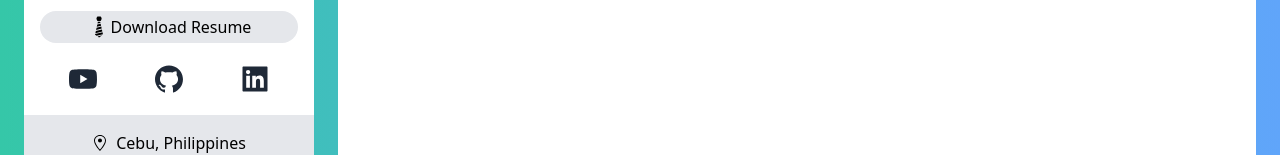
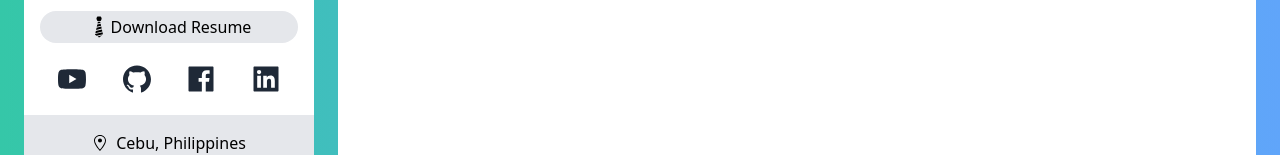
Before and after one commit to vandarrellponce/vdp-portfolio-2021, a Next.js app: page / in a window 1280 px wide. Shown: the part 441-596 px from the top of the page. Built offline with nearby package versions, Linux system fonts and the light colour scheme.

Commit message:
added facebook icon

```diff
--- a/components/Sidebar.tsx
+++ b/components/Sidebar.tsx
@@ -1,4 +1,10 @@
-import { AiFillGithub, AiFillLinkedin, AiFillYoutube } from 'react-icons/ai'
+import {
+  AiFillGithub,
+  AiFillLinkedin,
+  AiFillYoutube,
+  AiFillFacebook,
+} from 'react-icons/ai'
+
 import { GoLocation } from 'react-icons/go'
 import { GiTie } from 'react-icons/gi'
 const Sidebar = () => {
@@ -30,6 +36,10 @@ const Sidebar = () => {
         <a href="https://github.com/vandarrellponce" target="_blank">
           <AiFillGithub className="w-8 h-8" />
         </a>
+
+        <a href="https://facebook.com/vpdevlife" target="_blank">
+          <AiFillFacebook className="w-8 h-8" />
+        </a>
         <a
           href="https://www.linkedin.com/in/van-darrell-ponce-5aba7310a/"
           target="_blank"
@@ -58,9 +68,7 @@ const Sidebar = () => {
         >
           Email me
         </button>
-        <button
-          className="w-8/12 px-5 py-2 my-2 text-sm text-white rounded-full bg-gradient-to-r from-green-400 to-blue-500 focus:outline-none"
-        >
+        <button className="w-8/12 px-5 py-2 my-2 text-sm text-white rounded-full bg-gradient-to-r from-green-400 to-blue-500 focus:outline-none">
           Change Theme
         </button>
       </div>
```
